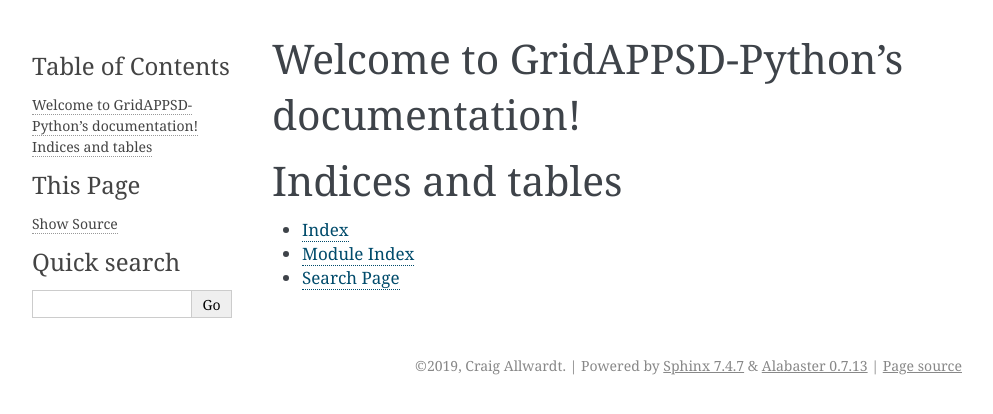
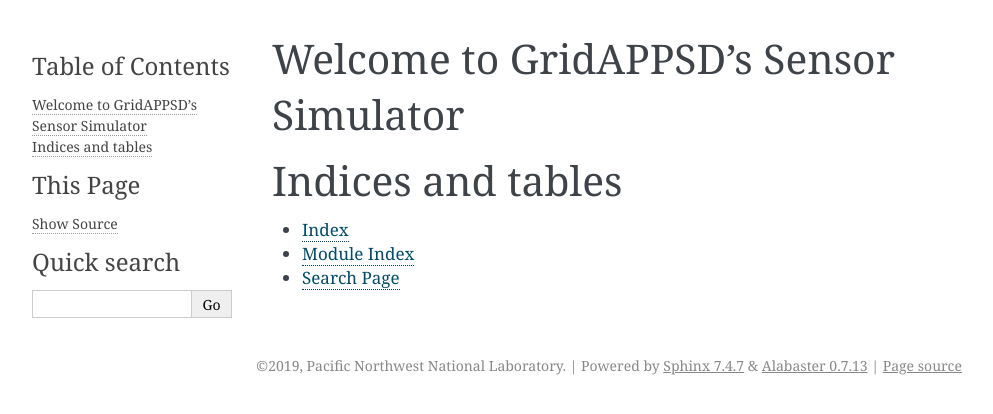
Before and after one commit to craig8/gridappsd-sensor-simulator, a Sphinx documentation site: the page built from docs/source/index.rst, in a window 1280 px wide. Shown: the top 414 px of the page, without its empty margins (148-1141 px from the left). Built offline with Sphinx 7.4.7, drawn with Linux system fonts in a browser that asks for light colours.

Commit message:
Updated for readthedocs

```diff
--- a/docs/source/conf.py
+++ b/docs/source/conf.py
@@ -17,12 +17,12 @@
 
 # -- Project information -----------------------------------------------------
 
-project = 'GridAPPSD-Python'
-copyright = '2019, Craig Allwardt'
+project = 'GridAPPSD Sensor Simulator'
+copyright = '2019, Pacific Northwest National Laboratory'
 author = 'Craig Allwardt'
 
 # The full version, including alpha/beta/rc tags
-release = '2019.08.0'
+release = '2019.10.0'
 
 
 # -- General configuration ---------------------------------------------------
--- a/docs/source/index.rst
+++ b/docs/source/index.rst
@@ -3,8 +3,8 @@
    You can adapt this file completely to your liking, but it should at least
    contain the root `toctree` directive.
 
-Welcome to GridAPPSD-Python's documentation!
-============================================
+Welcome to GridAPPSD's Sensor Simulator
+=======================================
 
 .. toctree::
    :maxdepth: 2
--- a/requirements.txt
+++ b/requirements.txt
@@ -1 +1 @@
-gridappsd>=2019.7.0
+-e git+https://github.com/GRIDAPPSD/gridappsd-python.git#egg=gridappsd
```
Also changed, not shown: .readthedocs.yml (added).
